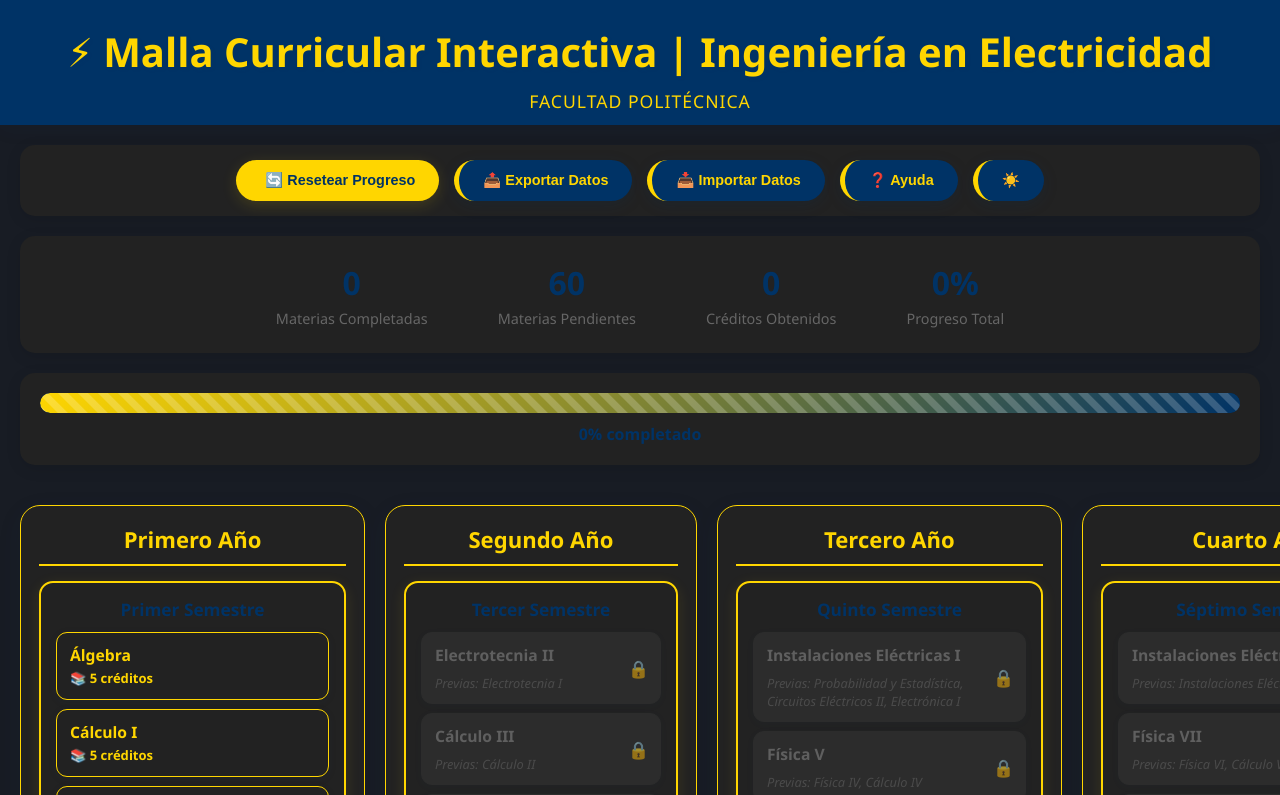
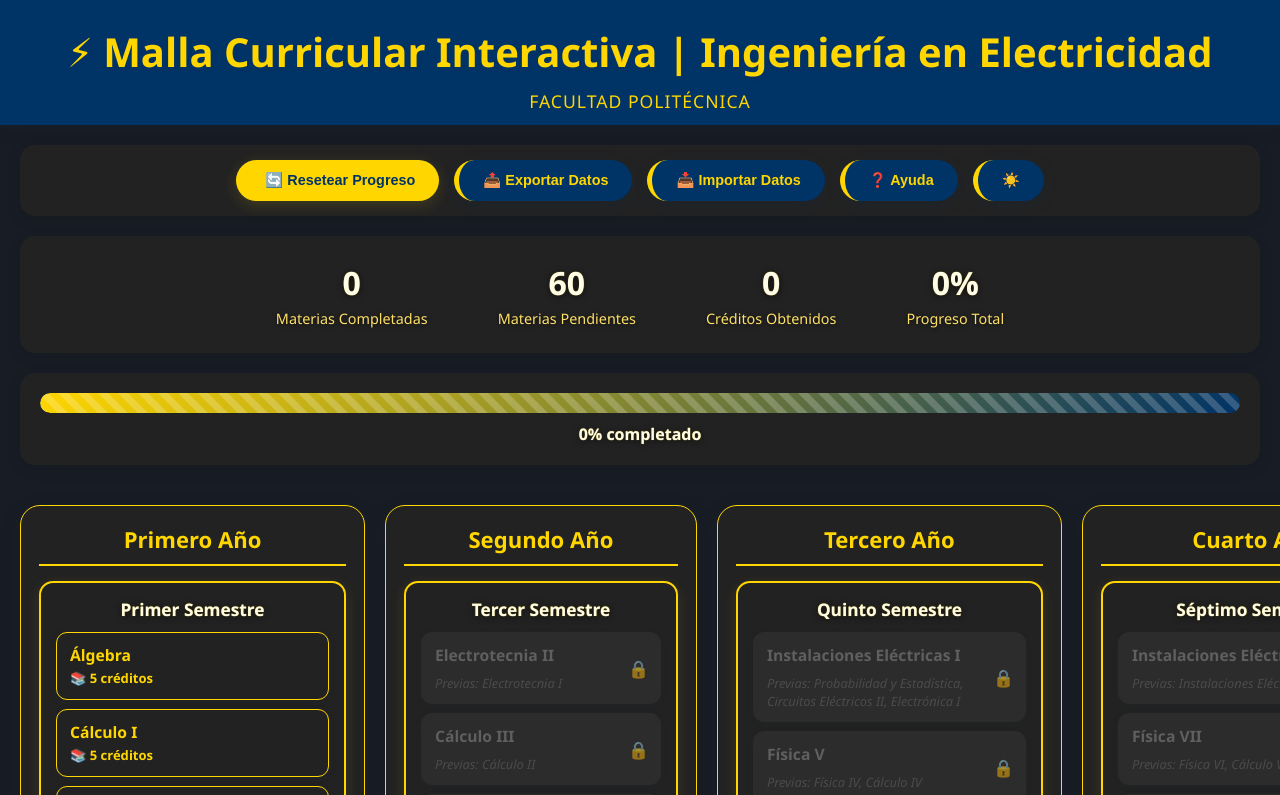
Before and after one commit to SanM02/malla-electricidad, a website with bundled scripts: page index.html in a window 1280 px wide. Both pictures are taken after a click on the button "Cambiar a modo oscuro". Shown: the top 795 px of the page. Built offline with nearby package versions, Linux system fonts and the light colour scheme.

Commit message:
Update styles.css

```diff
--- a/css/styles.css
+++ b/css/styles.css
@@ -38,6 +38,22 @@
   background: var(--fpuna-gray) !important;
   color: var(--fpuna-yellow) !important;
 }
+
+/* Mejorar visibilidad de los números y etiquetas de estadísticas en modo oscuro */
+.dark-mode .stat-number {
+  color: #fffde7 !important;
+  text-shadow: 0 1px 6px #000a, 0 0px 1px #ffd600cc;
+}
+.dark-mode .stat-label {
+  color: #ffe066 !important;
+  text-shadow: 0 1px 4px #000a;
+}
+
+/* Mejorar visibilidad del subtítulo de la barra de progreso en modo oscuro */
+.dark-mode .progress-text {
+  color: #fffde7 !important;
+  text-shadow: 0 1px 6px #000a, 0 0px 1px #ffd600cc;
+}
 .dark-mode .btn, .dark-mode button {
   background: var(--fpuna-blue) !important;
   color: var(--fpuna-yellow) !important;
@@ -51,6 +67,13 @@
   background: var(--fpuna-gray) !important;
   color: var(--fpuna-yellow) !important;
   border-color: var(--fpuna-yellow) !important;
+}
+
+/* Mejorar visibilidad de los títulos de semestre en modo oscuro */
+.dark-mode .semestre h3 {
+  color: #fffde7 !important;
+  text-shadow: 0 1px 6px #000a, 0 0px 1px #ffd600cc;
+  font-weight: 700 !important;
 }
 .dark-mode .progress-bar {
   background: var(--fpuna-blue) !important;
```
